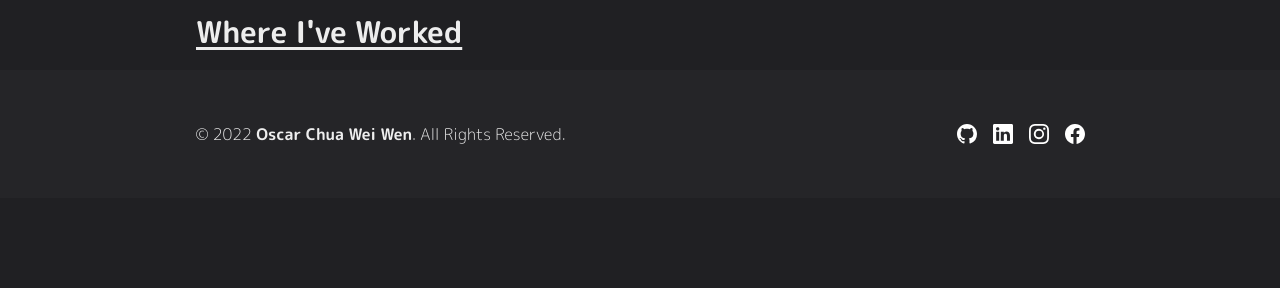
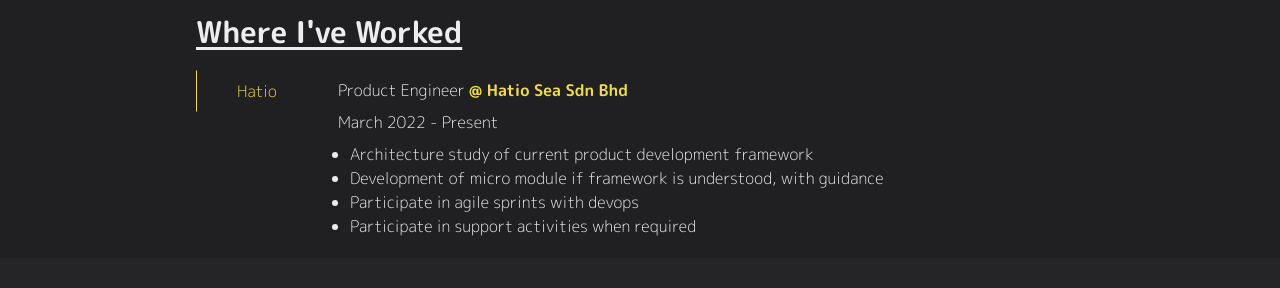
Before and after one commit to oscarchuaweiwen-fsd/oscar-portfolio, a Next.js app: page / in a window 1280 px wide. Shown: the part 1219-1507 px from the top of the page. Before the commit the page ends 1417 px from the top, so only its background shows below. Built offline with nearby package versions, Linux system fonts and the light colour scheme.

Commit message:
feat: experience update

```diff
--- a/components/experience.js
+++ b/components/experience.js
@@ -1,7 +1,24 @@
-import React from 'react'
-import {SimpleGrid,Code,Image} from '@chakra-ui/react'
+import React, { useState } from "react";
 
 function Experience() {
+  const [active, setActive] = useState(1);
+
+  const jobs = [
+    {
+      id: 1,
+      role: "Product Engineer",
+      duration: "March 2022 - Present",
+      shortCompName: "Hatio",
+      compName: "Hatio Sea Sdn Bhd",
+      description: [
+        "Architecture study of current product development framework",
+        "Development of micro module if framework is understood, with guidance",
+        "Participate in agile sprints with devops",
+        "Participate in support activities when required",
+      ],
+    },
+  ];
+
   return (
     <div
       className="sm:mx-44 mx-5 z-50 sm:w-3/4 flex flex-col justify-center content-center"
@@ -11,9 +28,55 @@
         Where I&apos;ve Worked
       </div>
 
+      <div className="mx-5 mt-5 flex sm:flex-row flex-col">
+        <div className="flex sm:flex-col overflow-auto ">
+          {jobs.map((res) => {
+            return (
+              <div
+                key={res.id}
+                className={
+                  active == res.id
+                    ? "hover:bg-footer px-10 py-2 sm:border-l-js border-b-js sm:border-b-transparent border border-transparent text-js "
+                    : "hover:bg-footer px-10 py-2"
+                }
+                onClick={() =>
+                  setActive((prev) => {
+                    return res.id;
+                  })
+                }
+              >
+                {res.shortCompName}
+              </div>
+            );
+          })}
+        </div>
+        <div className="mt-2 ml-5">
+          {jobs
+            .filter((res) => res.id == active)
+            .map((res) => {
+              return (
+                <div key={res.id}>
+                  <div>
+                    {res.role}{" "}
+                    <span className="text-js font-bold">@ {res.compName}</span>
+                  </div>
 
+                  <div className="mt-2">{res.duration}</div>
+
+                  <div>
+                    <ul className="list-disc ml-3 mt-2">
+                      {res.description.map((res) => {
+                        return <li key={res}>{res}</li>;
+                      })}
+                    </ul>
+                  </div>
+                </div>
+              );
+            })}
+        </div>
+      </div>
     </div>
-  )
+  );
 }
 
-export default Experience
+export default Experience;
```
